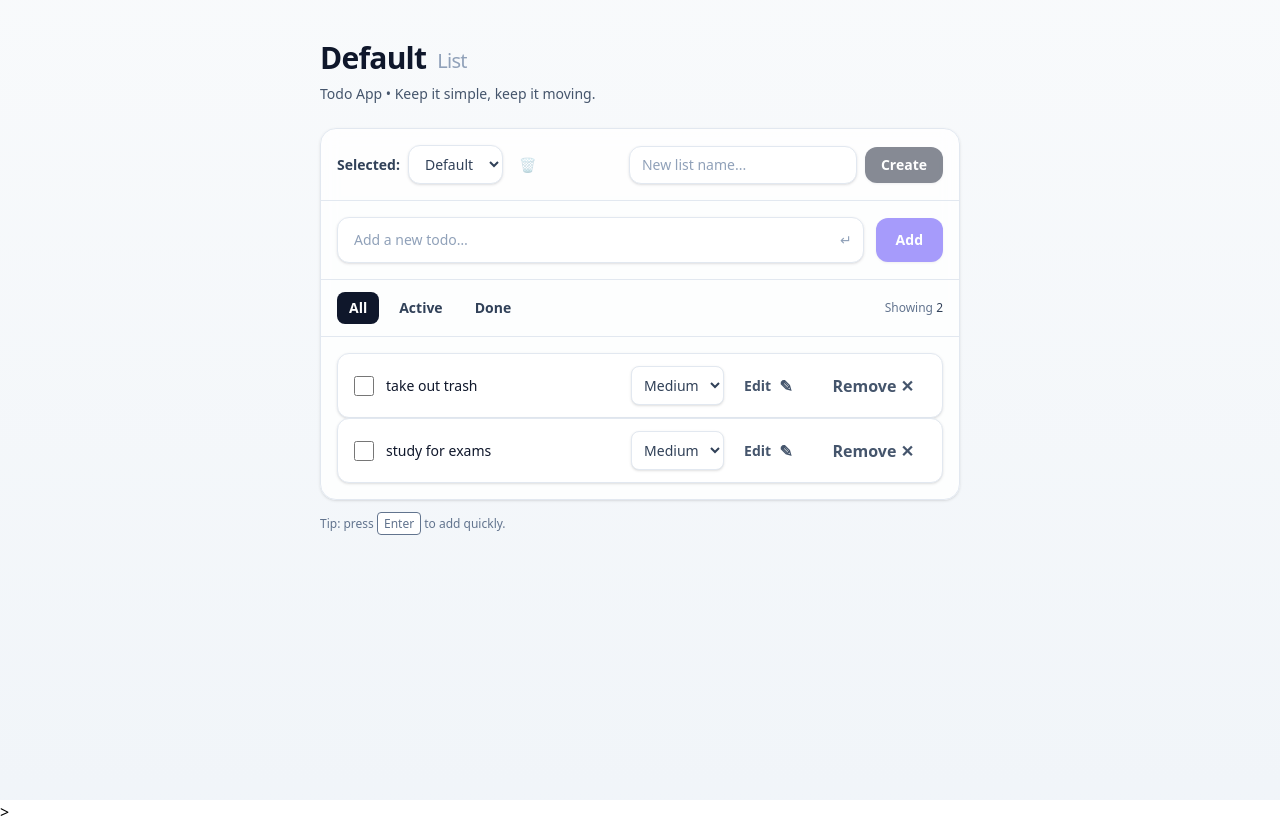
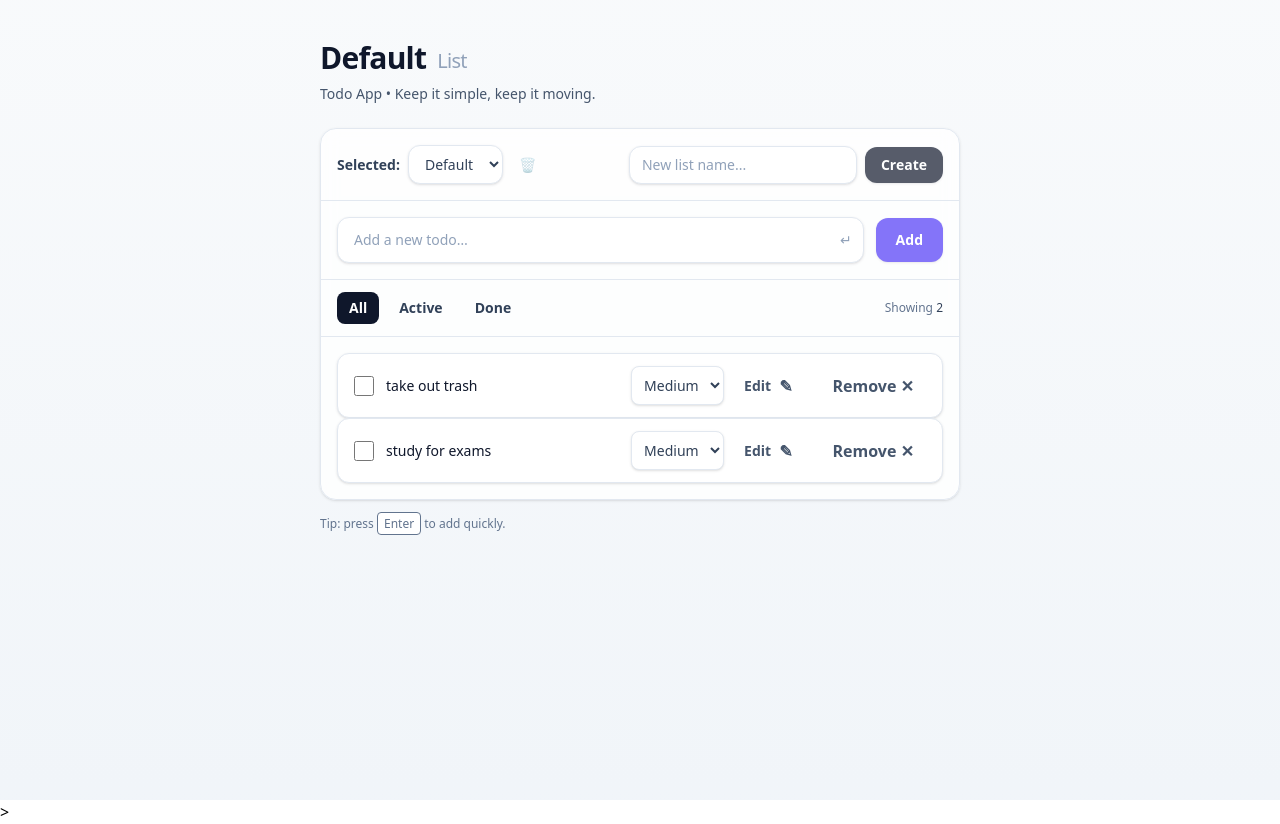
Before and after one commit to sebas524/todo-app, an Angular app: page / in a window 1280 px wide. Built offline with nearby package versions, Linux system fonts and the light colour scheme.

Commit message:
fix button opacity

```diff
--- a/src/app/todos/components/input-bar-with-button/input-bar-with-button.component.html
+++ b/src/app/todos/components/input-bar-with-button/input-bar-with-button.component.html
@@ -17,7 +17,7 @@
 
   <button
     type="button"
-    class="inline-flex items-center justify-center rounded-xl px-4 py-2 text-sm font-semibold text-white shadow-sm transition focus:outline-none focus:ring-4 cursor-pointer disabled:opacity-50 disabled:cursor-not-allowed"
+    class="inline-flex items-center justify-center rounded-xl px-4 py-2 text-sm font-semibold text-white shadow-sm transition focus:outline-none focus:ring-4 cursor-pointer disabled:opacity-70 disabled:cursor-not-allowed"
     [class]="buttonClass()"
     [disabled]="isDisabled()"
     (click)="submit()"
```
